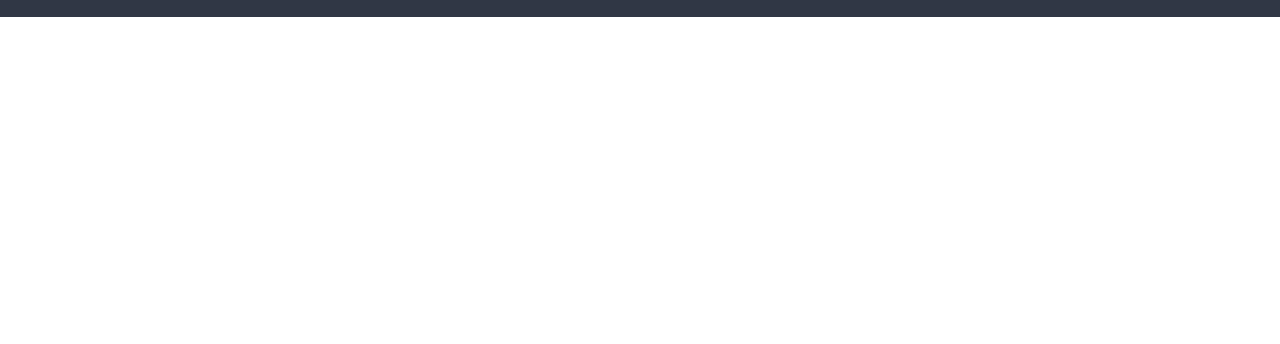
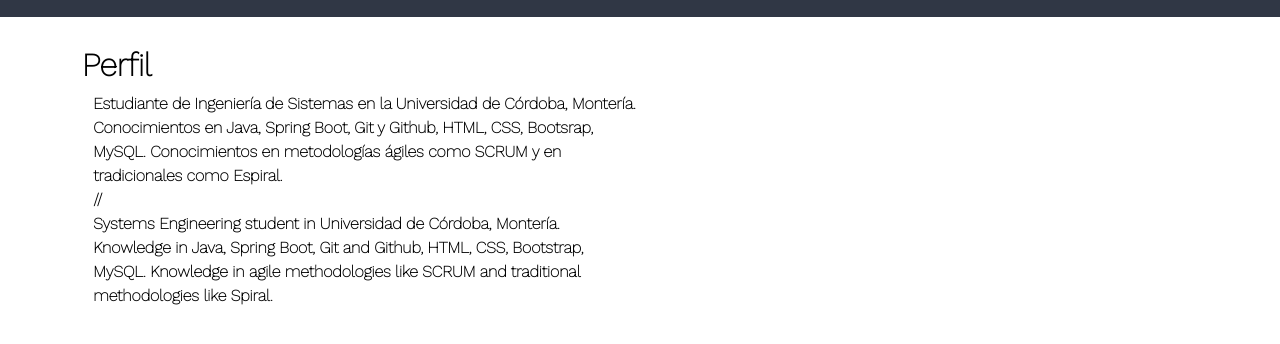
Before and after one commit to AgenteAgherse/AgenteAgherse.github.io, a plain HTML site: page index.html in a window 1280 px wide. Shown: the part 184-528 px from the top of the page. Drawn offline with nearby package versions, Linux system fonts and the light colour scheme.

Commit message:
Perfil agregado

```diff
--- a/index.html
+++ b/index.html
@@ -24,10 +24,24 @@
         .redes-sociales li{
             display: inline;
         }
+
+        .titulo{
+            color: black;
+            font-size: 2em;
+            margin-bottom: 3px;
+        }
+
     </style>
 </head>
 <body>
 
+    <!--
+
+
+        Inicio Barra de navegación
+
+
+    -->
     <nav class="navbar navbar-dark text-light justify-content-center" style="background-color: #303745;">
         <div class="container-fluid">
             <!--IMAGEN DE LA HOJA DE VIDA-->
@@ -95,6 +109,39 @@
 
     </nav>
 
+    <!--
 
+
+        Fin Barra de navegación
+
+
+    -->
+
+
+
+    <!--
+
+
+        Inicio Artículo
+
+
+    -->
+    <div class="container mt-4">
+        <article class="col-sm-12 col-md-6">
+            <dl class="text-justify">
+                <dt class="titulo">Perfil</dt>
+                <dd id="texto" style="margin-left: 2%; color: black; font-weight: bolder;">
+                    Estudiante de Ingeniería de Sistemas en la Universidad de Córdoba, Montería. Conocimientos en Java, Spring Boot, Git y
+                    Github, HTML, CSS, Bootsrap, MySQL. Conocimientos en metodologías ágiles como SCRUM y en tradicionales como Espiral.
+                    <br>
+                    //
+                    <br>
+                    Systems Engineering student in Universidad de Córdoba, Montería. Knowledge in Java, Spring Boot, Git and Github, HTML,
+                    CSS, Bootstrap, MySQL. Knowledge in agile methodologies like SCRUM and traditional methodologies like Spiral.
+
+                </dd>
+            </dl>
+        </article>
+    </div>
 </body>
 </html>
```
